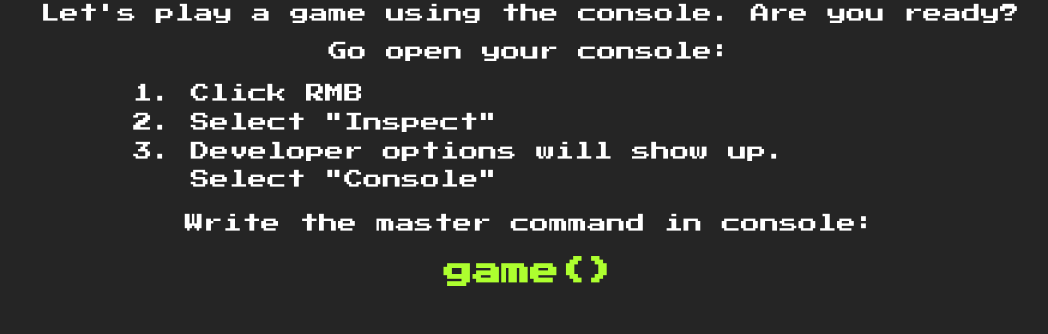
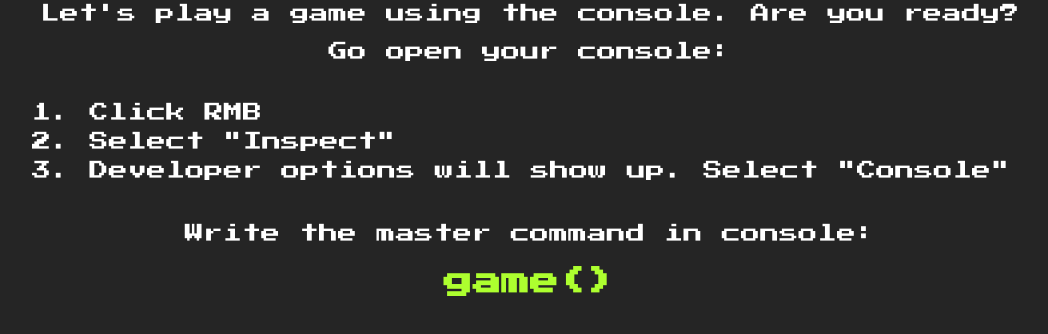
Before and after one commit to Nano204/Brainnest-A3-JS, a plain HTML site: page index.html in a window 1280 px wide. Shown: the part 252-586 px from the top of the page, without its empty margins (110-1158 px from the left). Drawn offline with Linux system fonts and the light colour scheme.

Commit message:
Front added

```diff
--- a/index.html
+++ b/index.html
@@ -22,11 +22,13 @@
     <h1>Ey! Hi there!</h1>
     <p>Let's play a game using the console. Are you ready?</p>
     <p>Go open your console:</p>
-    <ol>
-      <li>Click RMB</li>
-      <li>Select "Inspect"</li>
-      <li>Developer options will show up. Select "Console"</li>
-    </ol>
+    <div>
+      <ol>
+        <li>Click RMB</li>
+        <li>Select "Inspect"</li>
+        <li>Developer options will show up. Select "Console"</li>
+      </ol>
+    </div>
     <p>Write the master command in console:</p>
     <h2>game()</h2>
   </body>
--- a/style.css
+++ b/style.css
@@ -10,10 +10,12 @@ body {
 h2 {
   color: greenyellow;
 }
+div {
+  display: flex;
+  justify-content: center;
+}
 
 ol {
-  max-width: 800px;
-  margin: 0 20%;
   text-align: left;
   line-height: 1.5;
 }
```
